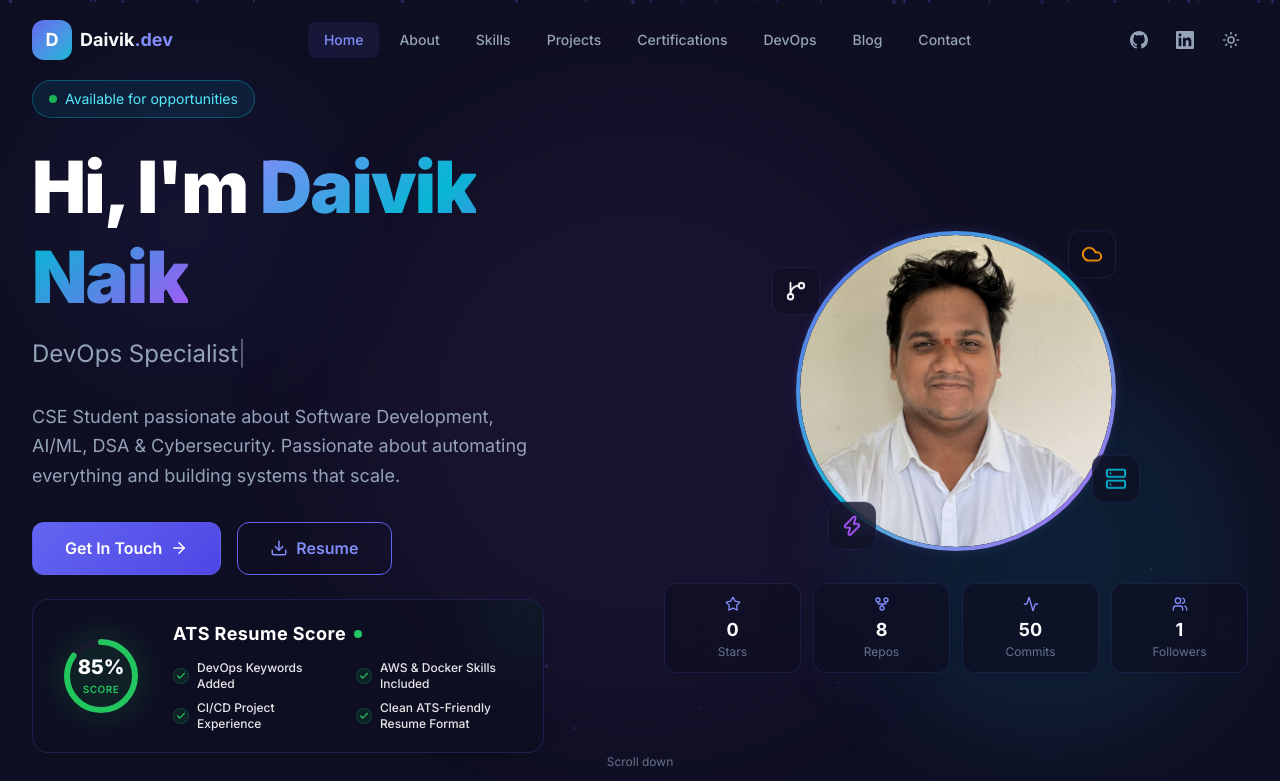
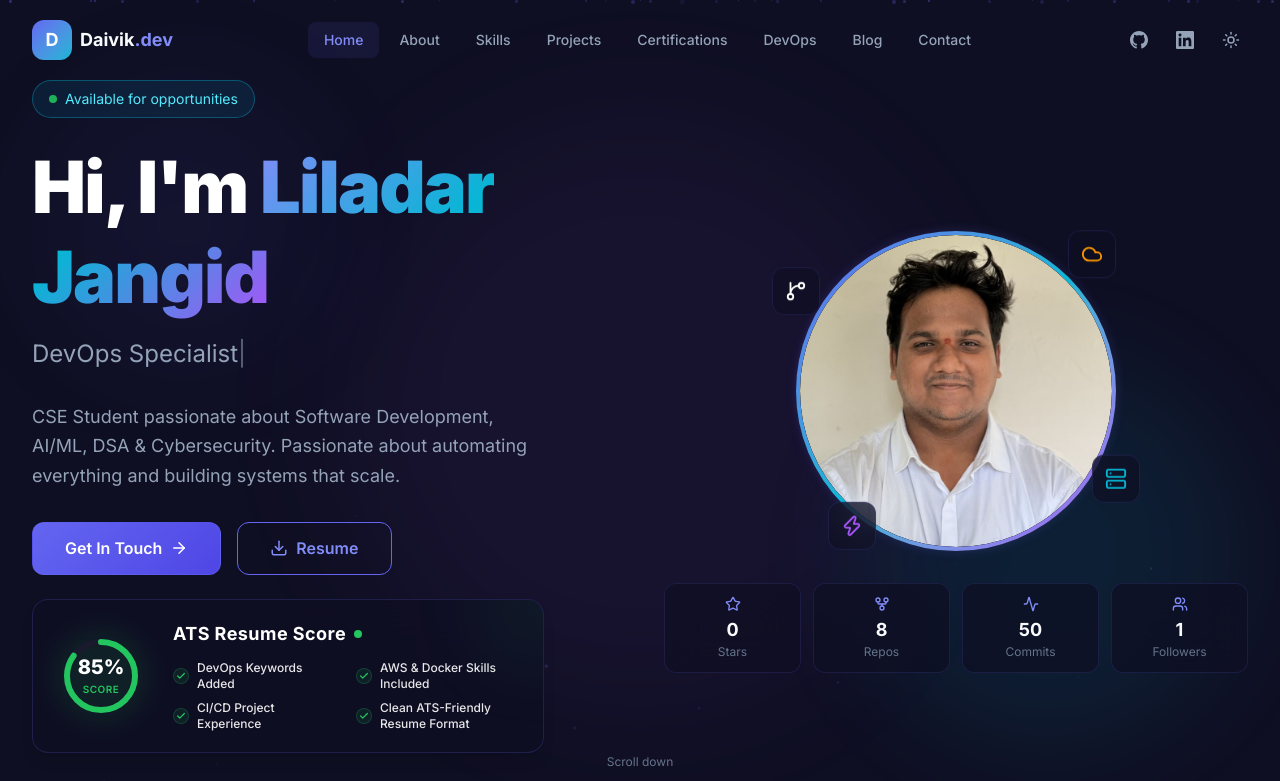
Before and after one commit to daiviknaik23/portfolio-devops, a React (Vite) app: page / in a window 1280 px wide. Shown: the top 781 px of the page. Built offline with nearby package versions, Linux system fonts and the light colour scheme.

Commit message:
updated name

```diff
--- a/src/pages/HomePage.jsx
+++ b/src/pages/HomePage.jsx
@@ -58,7 +58,7 @@
 
             <h1 className="text-5xl sm:text-6xl lg:text-7xl font-black leading-tight mb-4 tracking-tight text-white">
               Hi, I'm{' '}
-              <span className="text-gradient">Daivik Naik</span>
+              <span className="text-gradient">Liladar Jangid</span>
             </h1>
 
             <div className="text-xl sm:text-2xl text-text-secondary mb-6 h-10">
```
